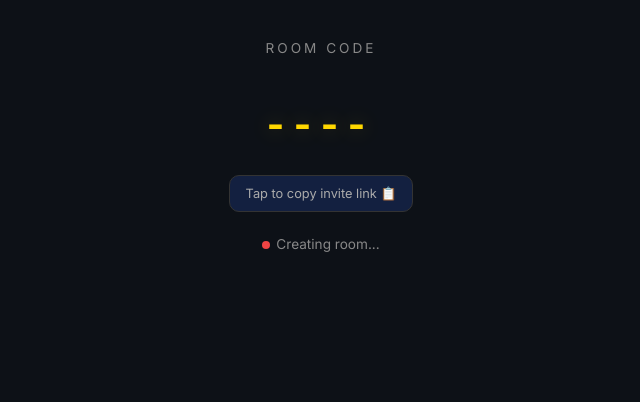
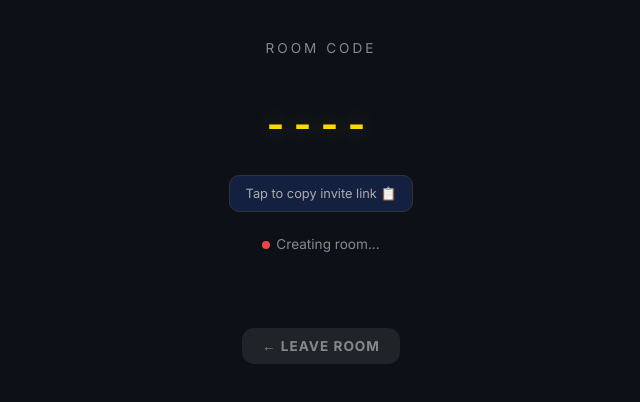
Before and after one commit to CoryAIRobot/opl-bingo-live, a website: page public/index.html in a window 1280 px wide. Both pictures are taken after typing "Sample", "Sample" into the empty fields and a click on the button "CREATE GAME". Shown: the whole page, without its empty margins (319-959 px from the left). Drawn offline with nearby package versions, Linux system fonts and the light colour scheme.

Commit message:
Add Leave Room button to waiting and game screens

```diff
--- a/public/index.html
+++ b/public/index.html
@@ -244,6 +244,7 @@ input[type=text]::placeholder{color:#555}
   </div>
   <div class="player-list" id="waitPlayerList"></div>
   <button class="btn btn-green" id="startBtn" onclick="startGame()" style="display:none">🚔 Start Game</button>
+  <button class="btn btn-sm" onclick="leaveGame()" style="background:rgba(255,255,255,0.08);color:#888;margin-top:12px;">← Leave Room</button>
 
   <div class="waiting-chat" id="waitingChat" style="display:none">
     <div class="wc-label">💬 Chat</div>
@@ -269,6 +270,7 @@ input[type=text]::placeholder{color:#555}
 
   <div class="host-controls" id="hostControls" style="display:none">
     <button class="btn btn-red btn-sm" onclick="resetGame()">🔄 New Round</button>
+    <button class="btn btn-sm" onclick="leaveGame()" style="background:rgba(255,255,255,0.08);color:#888;">← Leave</button>
   </div>
   <div class="bingo-btn-area">
     <button class="bingo-btn" onclick="claimBingo()">🎉 BINGO!</button>
@@ -437,6 +439,21 @@ function joinRoom() {
 function startGame() { send({ type: 'startGame' }); }
 function resetGame() { send({ type: 'resetGame' }); }
 function claimBingo() { send({ type: 'claimBingo' }); }
+function leaveGame() {
+  clearSession();
+  if (ws) { ws.close(); ws = null; }
+  state = {};
+  myMarkedIndices = new Set();
+  allCards = {};
+  viewingPlayerId = null;
+  document.getElementById('waitingChat').style.display = 'none';
+  document.getElementById('waitChatMessages').innerHTML = '';
+  document.getElementById('chatMessages').innerHTML = '';
+  document.getElementById('hostControls').style.display = 'none';
+  document.getElementById('startBtn').style.display = 'none';
+  showScreen('lobby');
+  setTimeout(connect, 500);
+}
 
 function copyLink() {
   const code = state.roomCode || document.getElementById('waitRoomCode').textContent;
```
